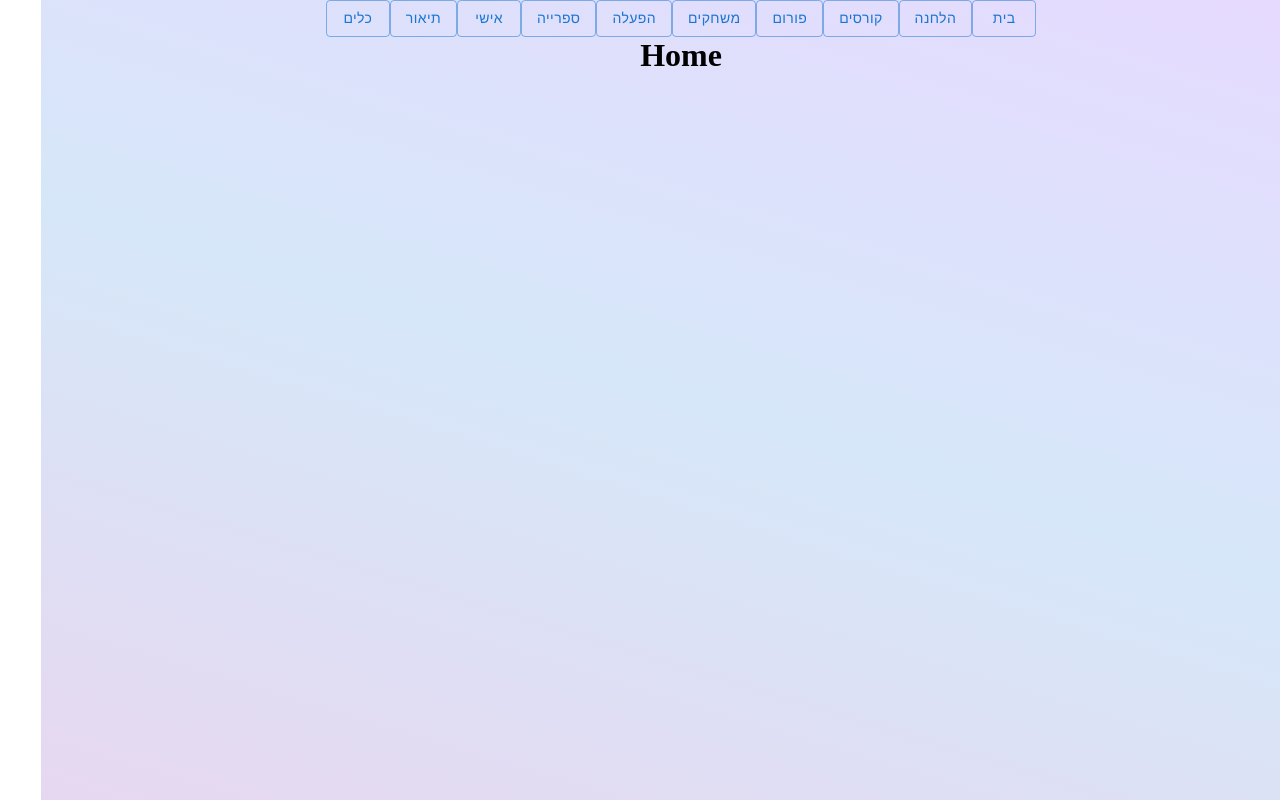
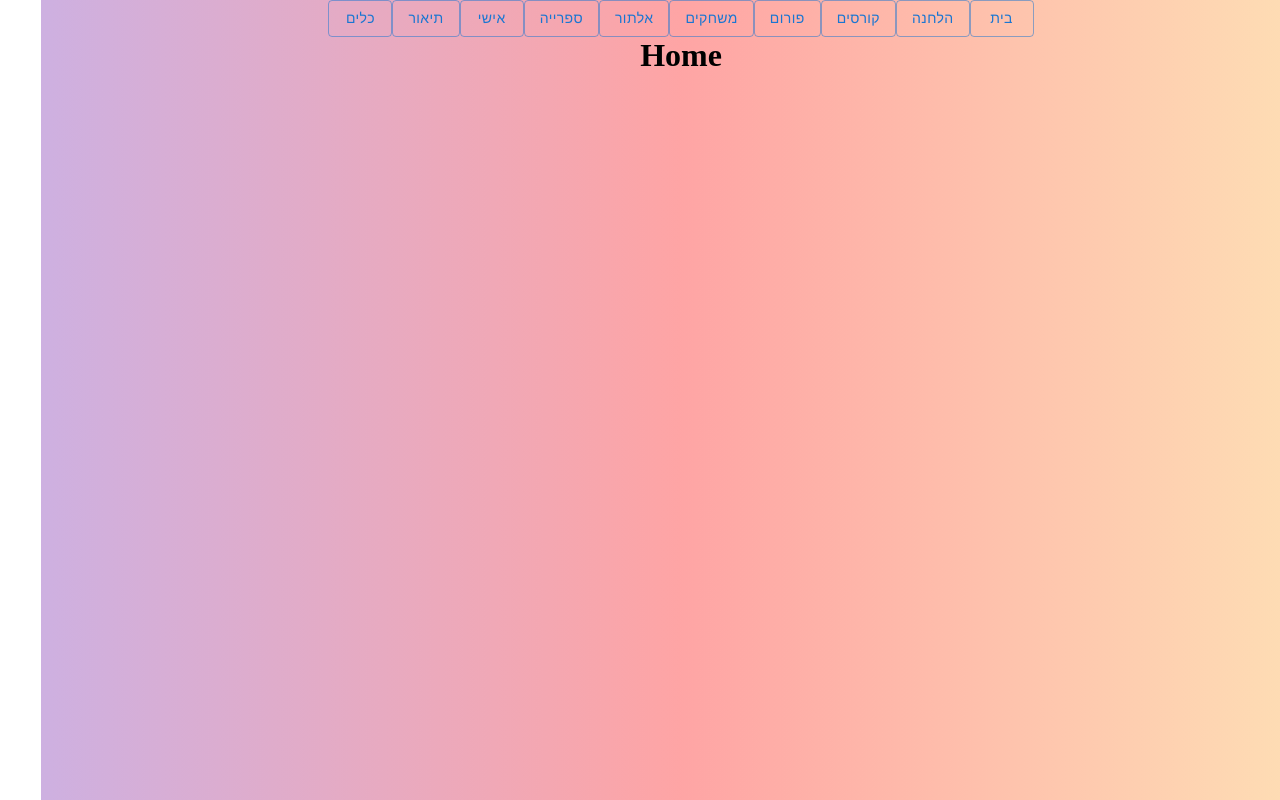
Before and after one commit to IradDoron/esum-acisum-client, a React (Create React App) app: page / in a window 1280 px wide. Built offline with nearby package versions, Linux system fonts and the light colour scheme.

Commit message:
add theme

```diff
--- a/src/App.js
+++ b/src/App.js
@@ -2,16 +2,26 @@ import Routing from './components/Routing/Routing';
 import MainNav from './components/MainNav/MainNav';
 
 import { Box, Stack } from '@mui/material';
+
+const bg = {
+  bg1: 'linear-gradient(17deg, rgba(131,58,180,0.2) 0%, rgba(49,135,224,0.2) 50%, rgba(130,69,252,0.2) 100%)',
+  bg2: `linear-gradient(
+    90deg,
+    rgba(131, 58, 180, 0.4) 0%,
+    rgba(253, 29, 29, 0.4) 50%,
+    rgba(252, 176, 69, 0.4) 100%
+  )`,
+};
 
 function App() {
   return (
     <>
       <Box
         sx={{
-          background:
-            'linear-gradient(17deg, rgba(131,58,180,0.2) 0%, rgba(49,135,224,0.2) 50%, rgba(130,69,252,0.2) 100%)',
+          background: bg.bg2,
           height: '100%',
           minHeight: '100vh',
+          paddingBottom: '350px',
         }}
       >
         <Stack direction="column" sx={{ alignItems: 'center' }}>
--- a/src/components/MainNav/MainNav.jsx
+++ b/src/components/MainNav/MainNav.jsx
@@ -9,7 +9,7 @@ const links = [
   { Courses: 'קורסים' },
   { Forum: 'פורום' },
   { Games: 'משחקים' },
-  { Improvisation: 'הפעלה' },
+  { Improvisation: 'אלתור' },
   { Library: 'ספרייה' },
   { Personal: 'אישי' },
   { Theory: 'תיאור' },
```
